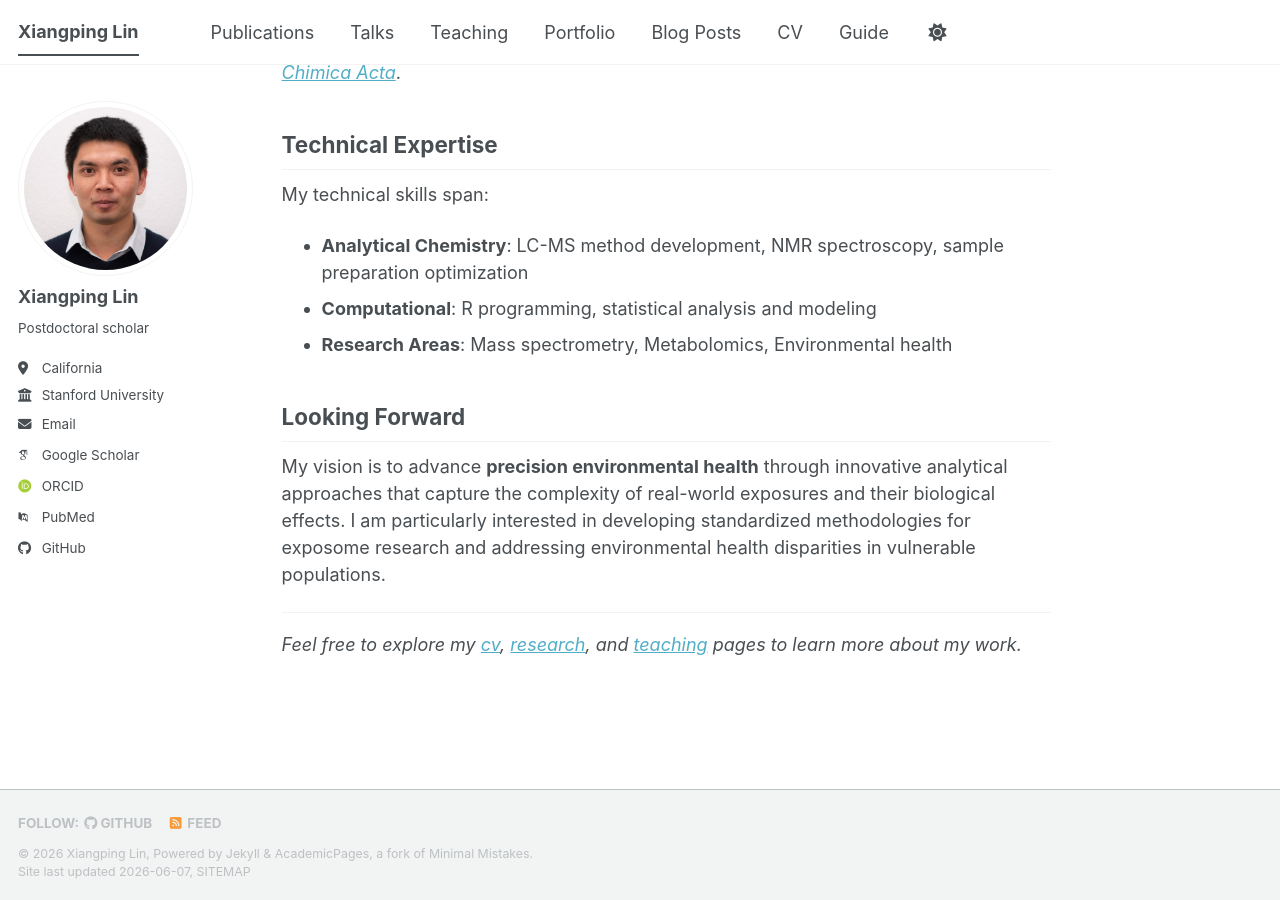
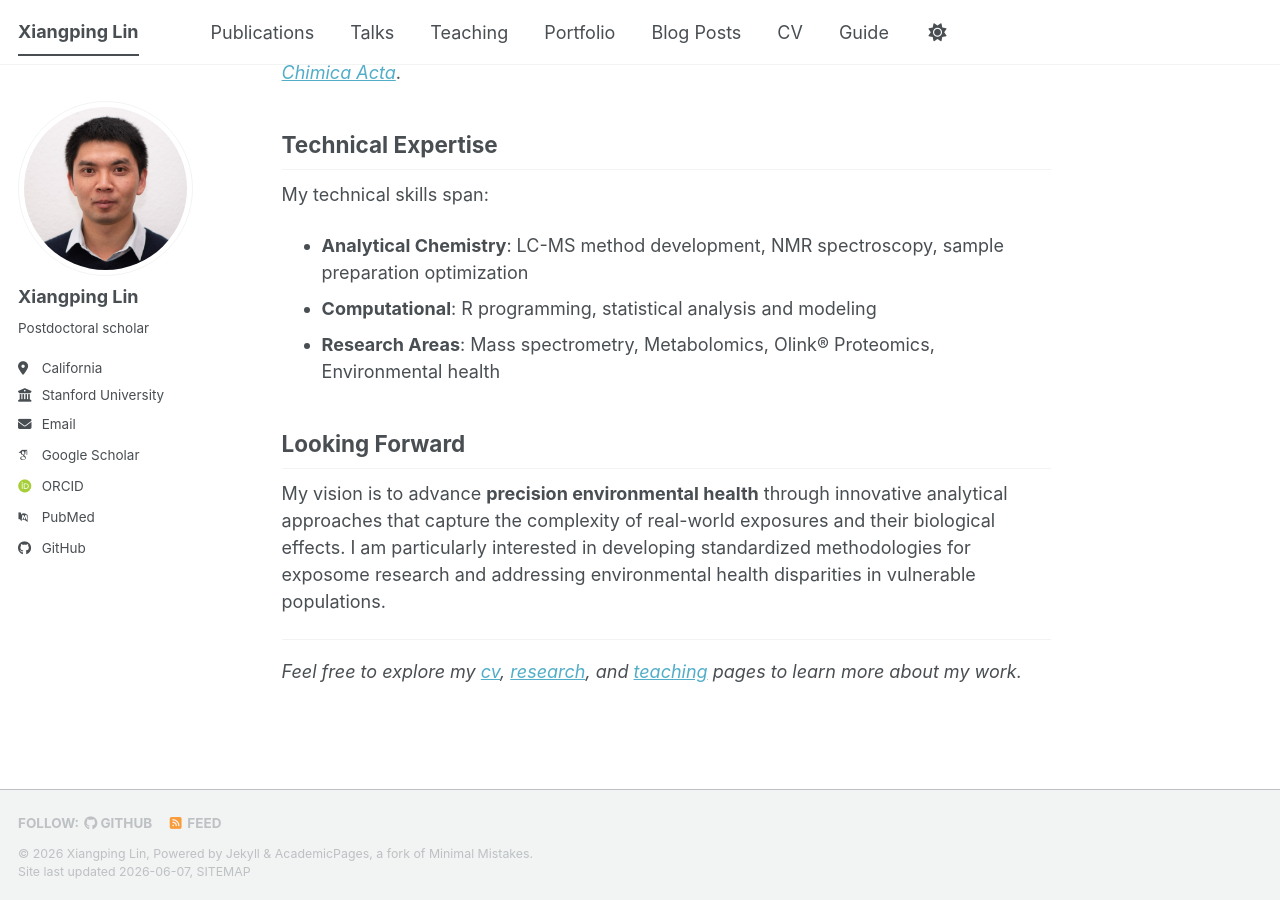
Before and after one commit to xiangpinglin/xiangpinglin.github.io, a Jekyll site: the page built from _pages/about.md, in a window 1280 px wide and 900 px high, scrolled down 1631 px. Built offline with Jekyll 4.4.1, drawn with Linux system fonts in a browser that asks for light colours; some web fonts are replaced; a script bundle is joined from its source files by our own code; library files that are not in the unit come from our copies.

Commit message:
Update about.md

```diff
--- a/_pages/about.md
+++ b/_pages/about.md
@@ -43,7 +43,7 @@ I serve on the **[Early Career Editorial Board](https://www.mdpi.com/news/14173)
 My technical skills span:
 - **Analytical Chemistry**: LC-MS method development, NMR spectroscopy, sample preparation optimization
 - **Computational**: R programming, statistical analysis and modeling
-- **Research Areas**: Mass spectrometry, Metabolomics, Environmental health
+- **Research Areas**: Mass spectrometry, Metabolomics, Olink® Proteomics, Environmental health
 
 ## Looking Forward
 
```
